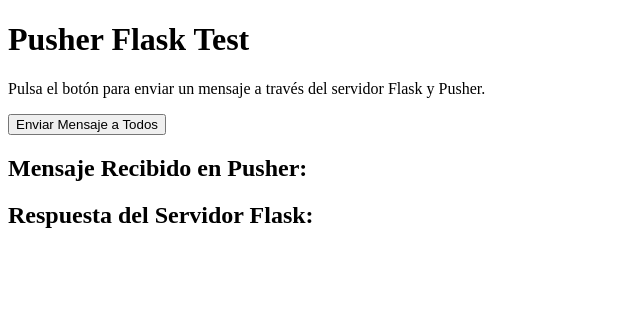
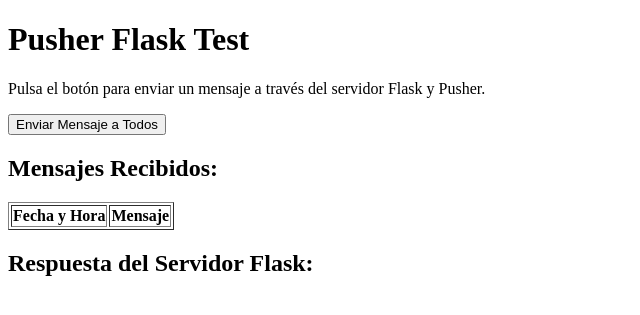
Before and after one commit to joseines1/test2, a Flask app: page / in a window 1280 px wide. Shown: the top 315 px of the page, without its empty margins (0-640 px from the left). Run offline with Flask 3, Linux system fonts and the light colour scheme; lists and menus that the app fills with data are empty; some libraries are stand-ins or nearby versions.

Commit message:
Update app.html

```diff
--- a/templates/app.html
+++ b/templates/app.html
@@ -15,11 +15,11 @@
 
     var channel = pusher.subscribe('my-channel');
     channel.bind('my-event', function(data) {
-      // Mostrar el mensaje recibido en formato JSON
-      document.getElementById('message').innerText = JSON.stringify(data);
+      // Insertar el mensaje recibido en la tabla
+      addMessageToTable(data.message);
     });
 
-    // Función para hacer fetch a la ruta /send-message
+    // Función para hacer fetch a la ruta /evento
     function sendMessage() {
       fetch('/evento', {
         method: 'POST',
@@ -34,6 +34,18 @@
         console.error('Error:', error);
       });
     }
+
+    // Función para agregar un mensaje a la tabla
+    function addMessageToTable(message) {
+      var table = document.getElementById('messageTable').getElementsByTagName('tbody')[0];
+      var newRow = table.insertRow(); // Crear una nueva fila
+
+      var cell1 = newRow.insertCell(0); // Insertar nueva celda
+      var cell2 = newRow.insertCell(1); // Insertar nueva celda
+
+      cell1.innerHTML = new Date().toLocaleString(); // Colocar la fecha y hora
+      cell2.innerHTML = message; // Colocar el mensaje
+    }
   </script>
 </head>
 <body>
@@ -45,9 +57,19 @@
   <!-- Botón para enviar el mensaje -->
   <button onclick="sendMessage()">Enviar Mensaje a Todos</button>
 
-  <!-- Donde se mostrará el mensaje recibido desde Pusher -->
-  <h2>Mensaje Recibido en Pusher:</h2>
-  <pre id="message"></pre>
+  <!-- Tabla para mostrar los mensajes recibidos -->
+  <h2>Mensajes Recibidos:</h2>
+  <table id="messageTable" border="1">
+    <thead>
+      <tr>
+        <th>Fecha y Hora</th>
+        <th>Mensaje</th>
+      </tr>
+    </thead>
+    <tbody>
+      <!-- Aquí se insertarán las filas de los mensajes -->
+    </tbody>
+  </table>
 
   <!-- Donde se mostrará la respuesta del servidor Flask -->
   <h2>Respuesta del Servidor Flask:</h2>
```
